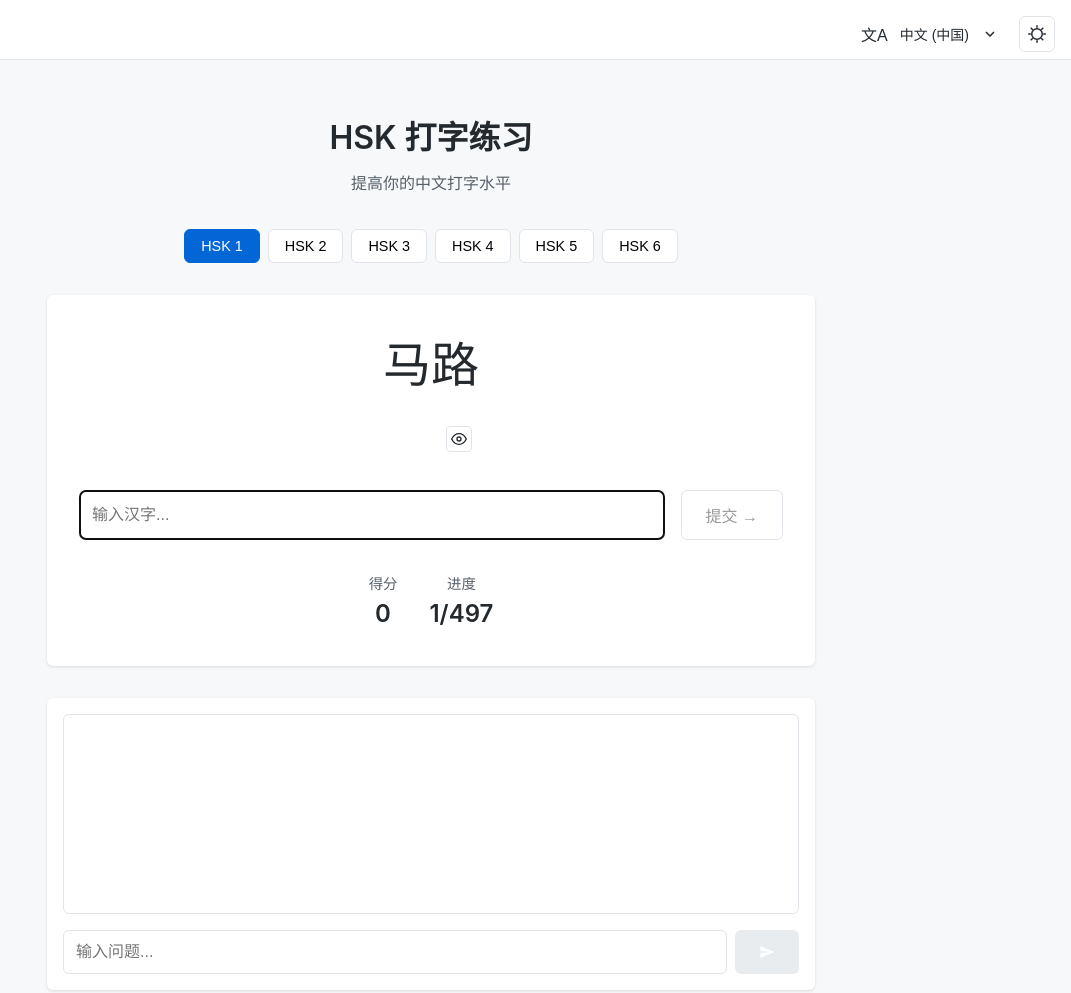
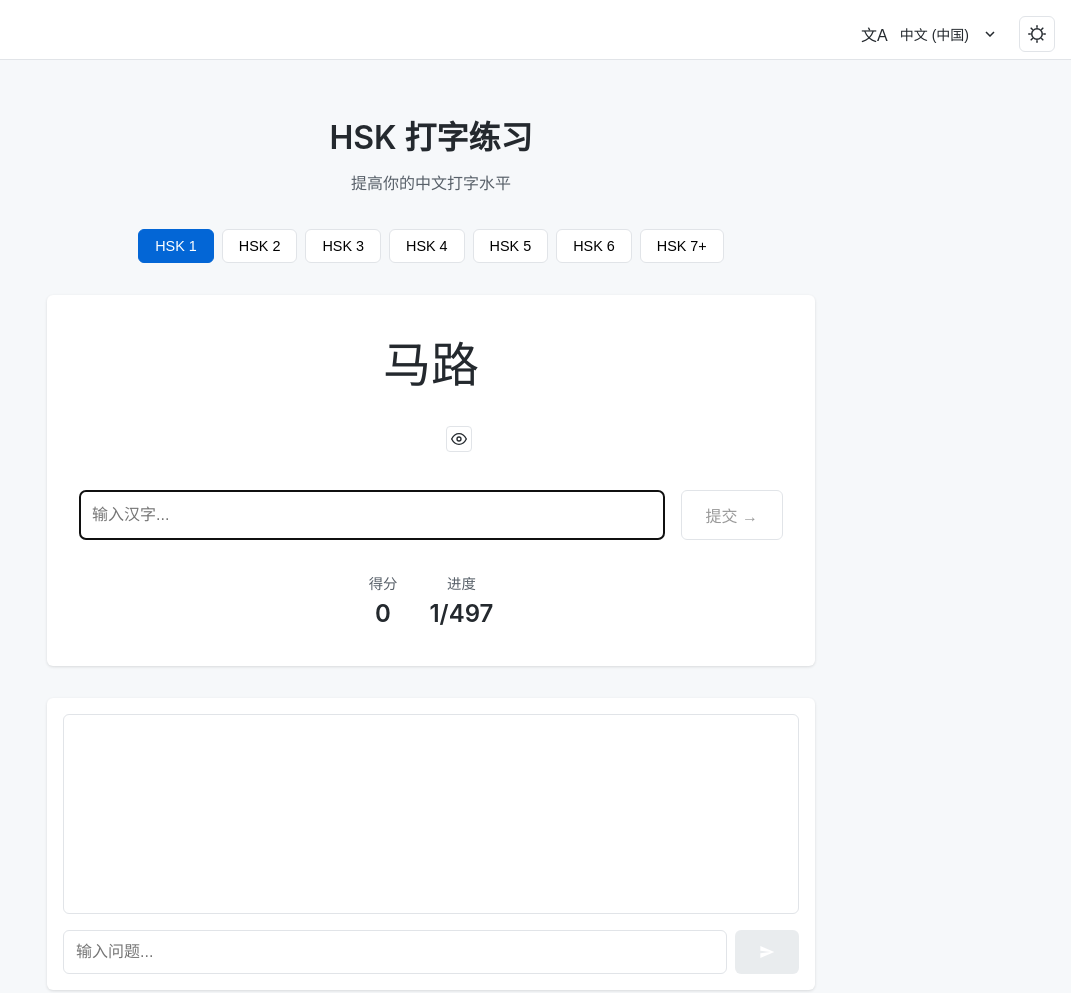
Before and after one commit to quisutdeuss/Hsk-Typing-Practice, a website: page public/index.html in a window 1280 px wide. Shown: the whole page, without its empty margins (209-1280 px from the left). Drawn offline with Linux system fonts and the light colour scheme.

Commit message:
Add HSK_7.json

```diff
--- a/public/index.html
+++ b/public/index.html
@@ -61,6 +61,7 @@
         <button class="level-btn" data-level="4">HSK 4</button>
         <button class="level-btn" data-level="5">HSK 5</button>
         <button class="level-btn" data-level="6">HSK 6</button>
+        <button class="level-btn" data-level="7+">HSK 7+</button>  <!-- 添加新的按钮 -->
       </nav>
 
       <main class="practice-section">
```
